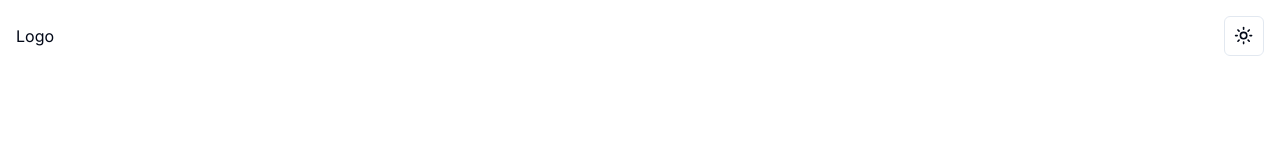
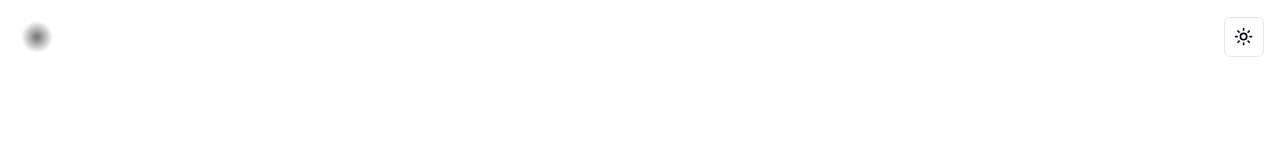
Before and after one commit to caleb-collar/spaceballs, a Next.js app: page / in a window 1280 px wide. Shown: the top 160 px of the page. Built offline with nearby package versions, Linux system fonts and the light colour scheme.

Commit message:
feat: Add spaceball

```diff
--- a/app/page.tsx
+++ b/app/page.tsx
@@ -5,8 +5,15 @@ export default function SPACEBALLS() {
   return (
     <>
       <div className="fixed top-0 left-0 right-0 flex justify-between items-center p-4 z-50">
-        <div>Logo</div>
-        <DarkModeToggle/>
+        <Image
+          src="/spaceball.svg"
+          alt="a spaceball helmet"
+          className="light:invert"
+          width={42}
+          height={42}
+          priority
+        />
+        <DarkModeToggle />
       </div>
       <div className="flex flex-col items-center justify-center min-h-screen pt-16 py-6 space-y-2 text-center">
         <div className="space-y-10">
```
Also changed, not shown: public/spaceball.svg (added).
